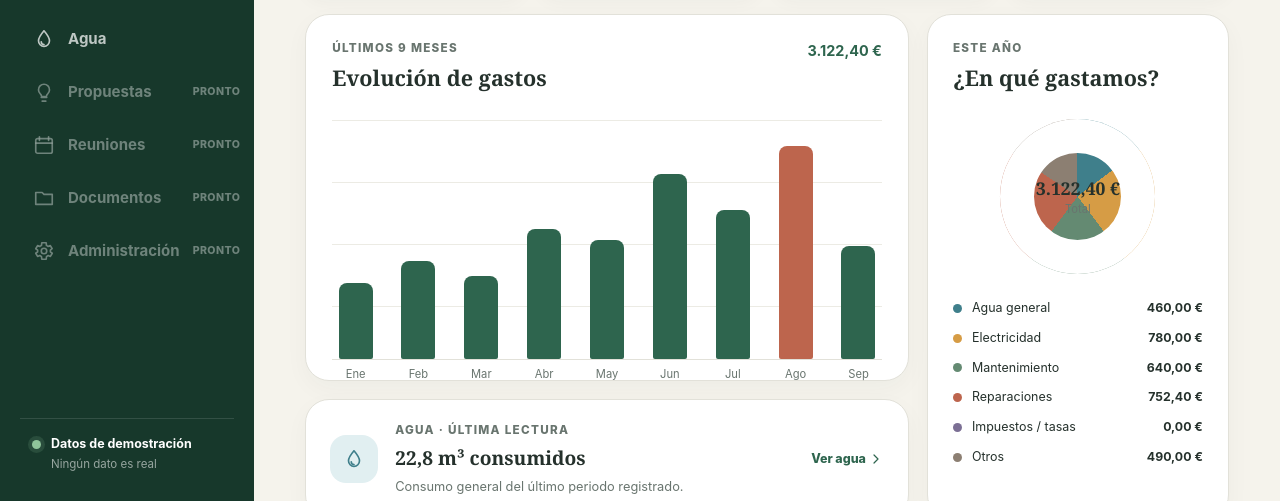
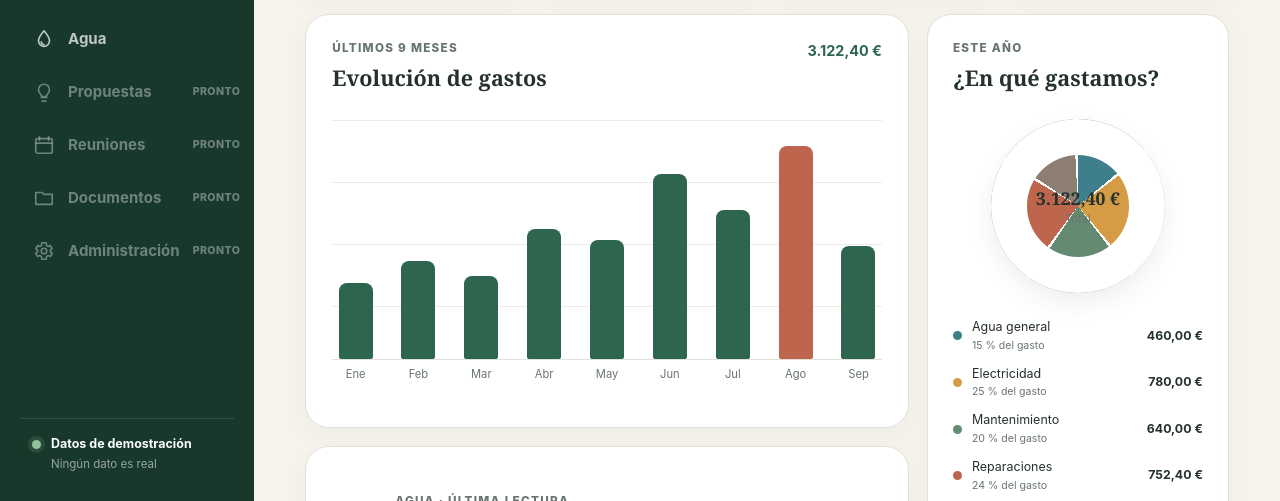
Before and after one commit to quiquefernandez-netizen/huerta_app, a website with bundled scripts: page frontend/index.html in a window 1280 px wide. Shown: the part 283-784 px from the top of the page. Built offline with nearby package versions, Linux system fonts and the light colour scheme.

Commit message:
Mejorar icono y gráfico de gastos

```diff
--- a/frontend/css/styles.css
+++ b/frontend/css/styles.css
@@ -92,12 +92,14 @@ button:focus-visible, a:focus-visible, input:focus-visible, select:focus-visible
 .bar-chart__value { position: absolute; top: calc(100% - var(--bar-height) - 22px); opacity: 0; font-size: .66rem; white-space: nowrap; transition: opacity .15s; }
 .bar-chart__item:hover .bar-chart__value { opacity: 1; }
 .categories-panel { grid-row: span 2; padding: 25px; }
-.donut { display: grid; width: 155px; height: 155px; place-content: center; margin: 25px auto; border-radius: 50%; background: conic-gradient(#3f7f8b 0 14.7%, #d69c45 14.7% 39.7%, #648a72 39.7% 60.2%, #bd654d 60.2% 84.3%, #8c7f72 84.3% 100%); box-shadow: inset 0 0 0 34px var(--surface); text-align: center; }
+.donut { display: grid; width: 174px; height: 174px; place-content: center; margin: 25px auto; border-radius: 50%; background: conic-gradient(var(--segments)); box-shadow: inset 0 0 0 36px var(--surface), 0 10px 24px rgba(36,53,44,.08); text-align: center; }
 .donut span, .donut small { z-index: 1; display: block; }
 .donut span { font-family: var(--font-display); font-size: 1.1rem; font-weight: 700; }
 .donut small { color: var(--muted); font-size: .7rem; }
 .legend-list { display: grid; gap: 11px; margin: 0; padding: 0; list-style: none; }
 .legend-list li { display: grid; grid-template-columns: 10px 1fr auto; align-items: center; gap: 9px; font-size: .78rem; }
+.legend-copy { display: grid; gap: 1px; }
+.legend-copy small { color: var(--muted); font-size: .66rem; }
 .legend-list strong { font-size: .77rem; }
 .legend-dot { width: 9px; height: 9px; border-radius: 50%; background: var(--dot); }
 .water-glance, .attention-card { display: grid; grid-template-columns: auto 1fr auto; align-items: center; gap: 17px; padding: 22px 24px; }
--- a/frontend/js/app.js
+++ b/frontend/js/app.js
@@ -114,6 +114,14 @@ function renderDashboard() {
   const activeFamilyCount = data.community.activeFamilyCount ?? activeFamilies.length;
   const maxMonthlyExpense = Math.max(1, ...data.monthlyExpensesCents);
   const categoryTotal = sumCents(data.expenseCategories, (category) => category.amountCents);
+  let segmentStart = 0;
+  const expenseSegments = data.expenseCategories.filter((category) => category.amountCents > 0).map((category) => {
+    const segmentEnd = segmentStart + (category.amountCents / categoryTotal) * 100;
+    const gapStart = Math.max(segmentStart, segmentEnd - 0.85);
+    const segment = `${safeCssColor(category.color)} ${segmentStart.toFixed(2)}% ${gapStart.toFixed(2)}%, var(--surface) ${gapStart.toFixed(2)}% ${segmentEnd.toFixed(2)}%`;
+    segmentStart = segmentEnd;
+    return segment;
+  }).join(", ");
   const waterTotalM3 = waterSettlementState().preview?.totalUsageM3 ?? 0;
   const yearlyDifferenceCents = data.community.yearlyIncomeCents - data.community.yearlyExpensesCents;
   const pendingFamilies = activeFamilies.length - upToDate;
@@ -134,8 +142,11 @@ function renderDashboard() {
       </article>
       <article class="panel categories-panel">
         <div class="panel__heading"><div><p class="section-kicker">Este año</p><h3>¿En qué gastamos?</h3></div></div>
-        <div class="donut" style="--segments:${data.expenseCategories.map((category) => `${safeCssColor(category.color)} 0`).join(",")}" aria-hidden="true"><span>${formatMoney(categoryTotal)}</span><small>Total</small></div>
-        <ul class="legend-list">${data.expenseCategories.map((category) => `<li><span class="legend-dot" style="--dot:${safeCssColor(category.color)}"></span><span>${escapeHtml(category.name)}</span><strong>${formatMoney(category.amountCents)}</strong></li>`).join("")}</ul>
+        <div class="donut" style="--segments:${expenseSegments}" role="img" aria-label="Reparto de gastos por categoría"><span>${formatMoney(categoryTotal)}</span><small>Total</small></div>
+        <ul class="legend-list">${data.expenseCategories.map((category) => {
+          const percentage = categoryTotal ? Math.round((category.amountCents / categoryTotal) * 100) : 0;
+          return `<li><span class="legend-dot" style="--dot:${safeCssColor(category.color)}"></span><span class="legend-copy"><span>${escapeHtml(category.name)}</span><small>${percentage} % del gasto</small></span><strong>${formatMoney(category.amountCents)}</strong></li>`;
+        }).join("")}</ul>
       </article>
       <article class="panel water-glance">
         <span class="water-glance__icon">${icon("water")}</span>
```
Also changed, not shown: tests/structure.test.js (+9 -0 lines), frontend/assets/icon-192.png, frontend/assets/icon-512.png, frontend/assets/icon-maskable-512.png.
